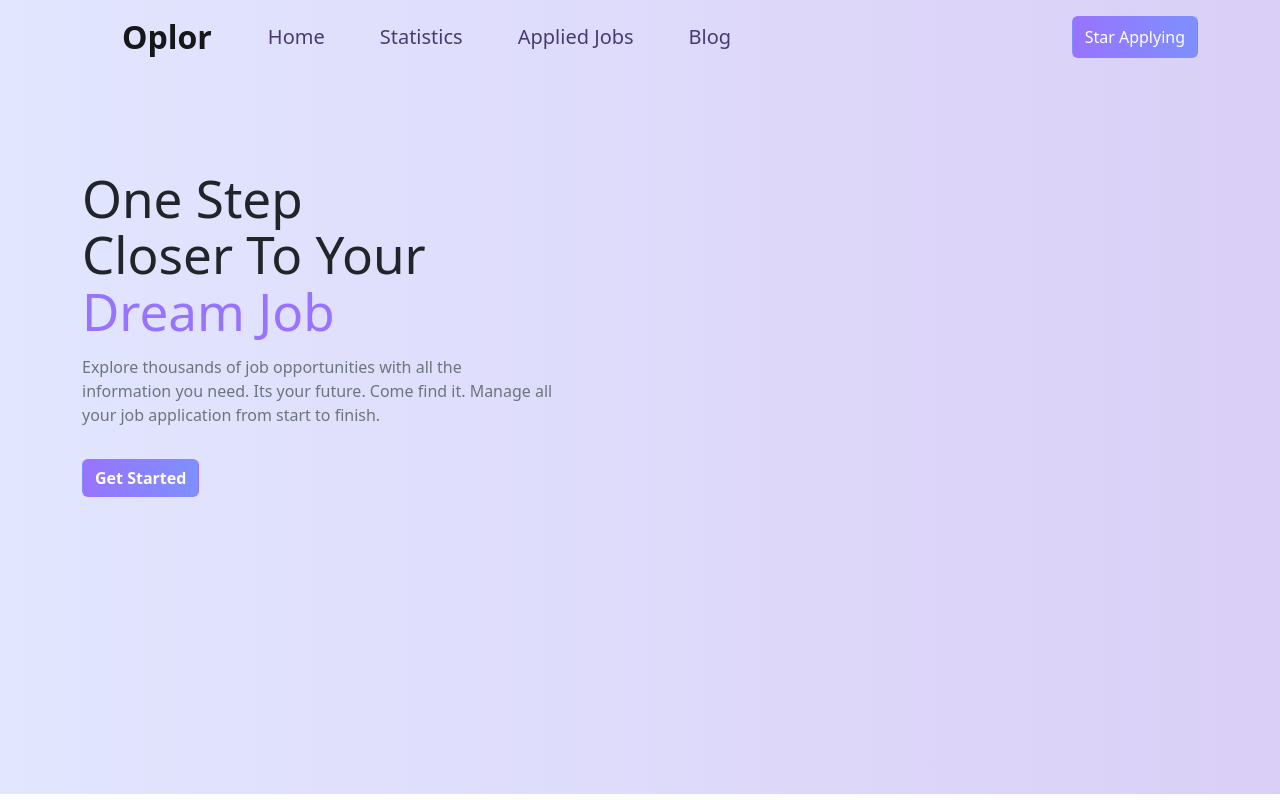
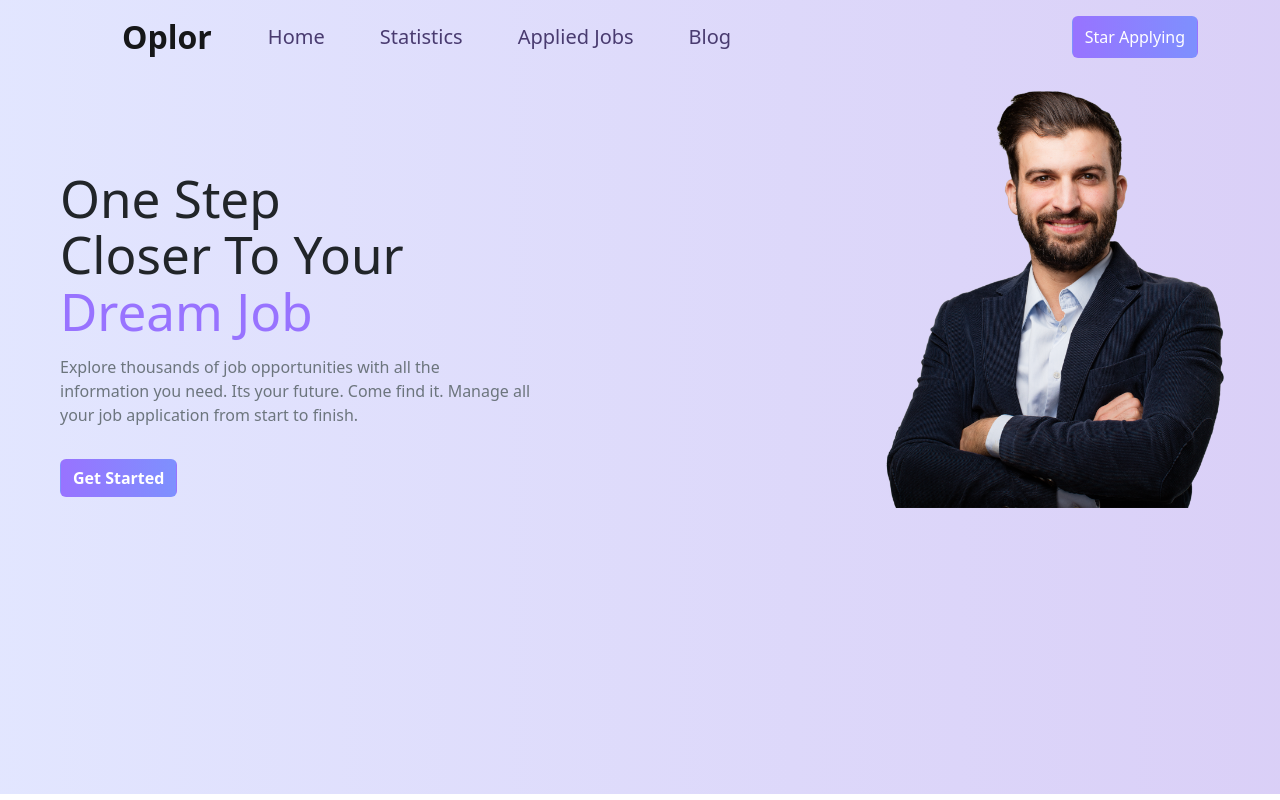
Before and after one commit to somaiya484/career, a React (Vite) app: page / in a window 1280 px wide. Shown: the top 800 px of the page. Built offline with nearby package versions, Linux system fonts and the light colour scheme.

Commit message:
final style added

```diff
--- a/src/components/AppliedJob/AppliedJob.jsx
+++ b/src/components/AppliedJob/AppliedJob.jsx
@@ -11,12 +11,12 @@ const AppliedJob = () => {
             .then(data => setJobs(data))
     }, [])
     const data = getShoppingCart();
-    const savedJob = [];
-    for (const id in data) {
-        const addedJob = jobs.find(
-            pd => pd.id === id);
-        if (addedJob) {
-            savedJob.push(addedJob);
+    const storedJob = [];
+    for (const idNo in data) {
+        const setJob = jobs.find(
+            pd => pd.id === idNo);
+        if (setJob) {
+            storedJob.push(setJob);
         }
     };
     return (
@@ -25,7 +25,7 @@ const AppliedJob = () => {
                 <h3 >Applied Jobs</h3>
             </div>
             {
-                savedJob.map(job => <Displayjob key={job.id} job={job}></Displayjob>)
+                storedJob.map(job => <Displayjob key={job.id} job={job}></Displayjob>)
             }
         </div>
     );
--- a/src/components/Home/Home.jsx
+++ b/src/components/Home/Home.jsx
@@ -19,13 +19,16 @@ const Home = () => {
     }
     return (
         <div>
-            <div className='home  d-flex justify-content-between '>
-                <div className='container mt-5 pt-5'>
+            <div className='home sm:  d-flex justify-content-between '>
+                <div className='container mt-5 pt-5 ms-5'>
                     <h1>One Step <br /> Closer To Your <br />
                         <span className='span1'> Dream Job</span></h1>
 
                     <p className='mt-3 text-secondary'>Explore thousands of job opportunities with all the <br /> information you need. Its your future. Come find it. Manage all <br /> your job application from start to finish.</p>
                     <button className='mt-3 btn text-white  fw-semibold' type="submit">Get Started</button>
+                </div>
+                <div>
+                    <img className='image-fluid w-100' src="../../../public/asset/Icons/P3OLGJ.png" alt="" />
                 </div>
 
             </div>
```
